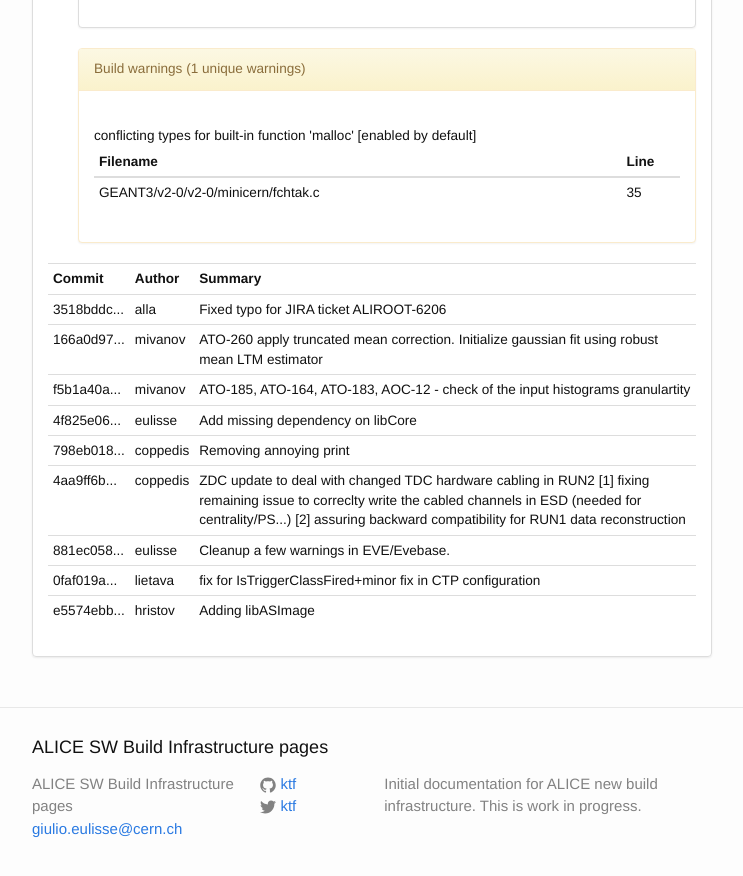
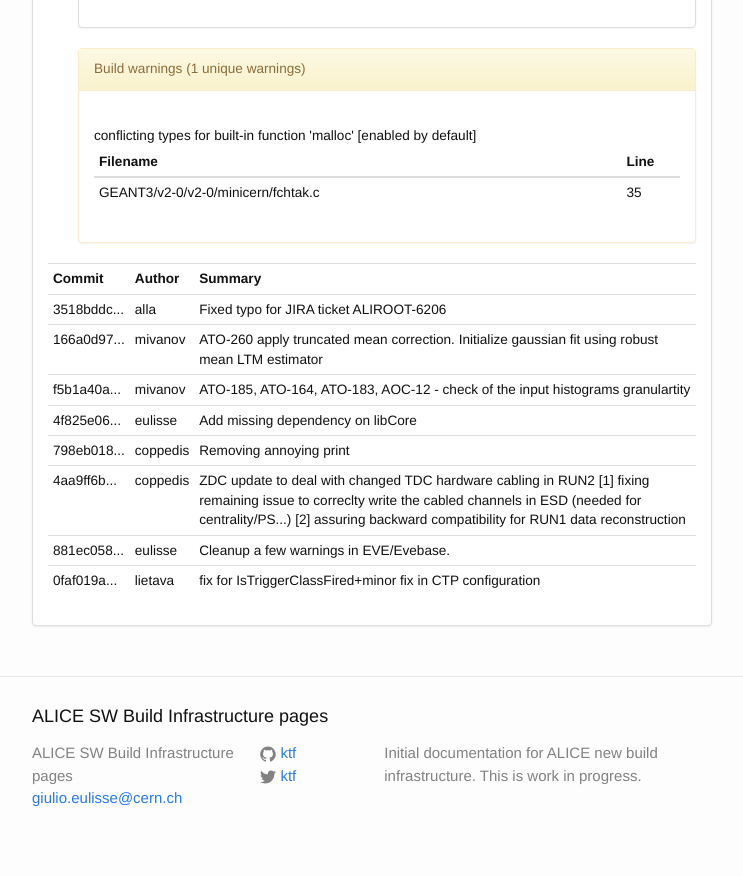
Before and after one commit to alisw/alisw.github.io, a Jekyll site: the page built from index.html, in a window 1280 px wide and 900 px high, scrolled down 134551 px. Shown: the top 876 px of the window, without its empty margins (268-1011 px from the left). Built offline with Jekyll 4.4.1, drawn with Linux system fonts in a browser that asks for light colours; nearby versions of some CDN libraries.

Commit message:
Updated results.

```diff
--- a/_data/commits-aliroot-master.yaml
+++ b/_data/commits-aliroot-master.yaml
@@ -103,8 +103,3 @@
  message: >-
     fix for IsTriggerClassFired+minor fix in CTP configuration
  author: !!str lietava
--
- commit: "e5574ebb3ecbd23955e072bf252af3b1f6ef6ca7"
- message: >-
-    Adding libASImage
- author: !!str hristov
```
